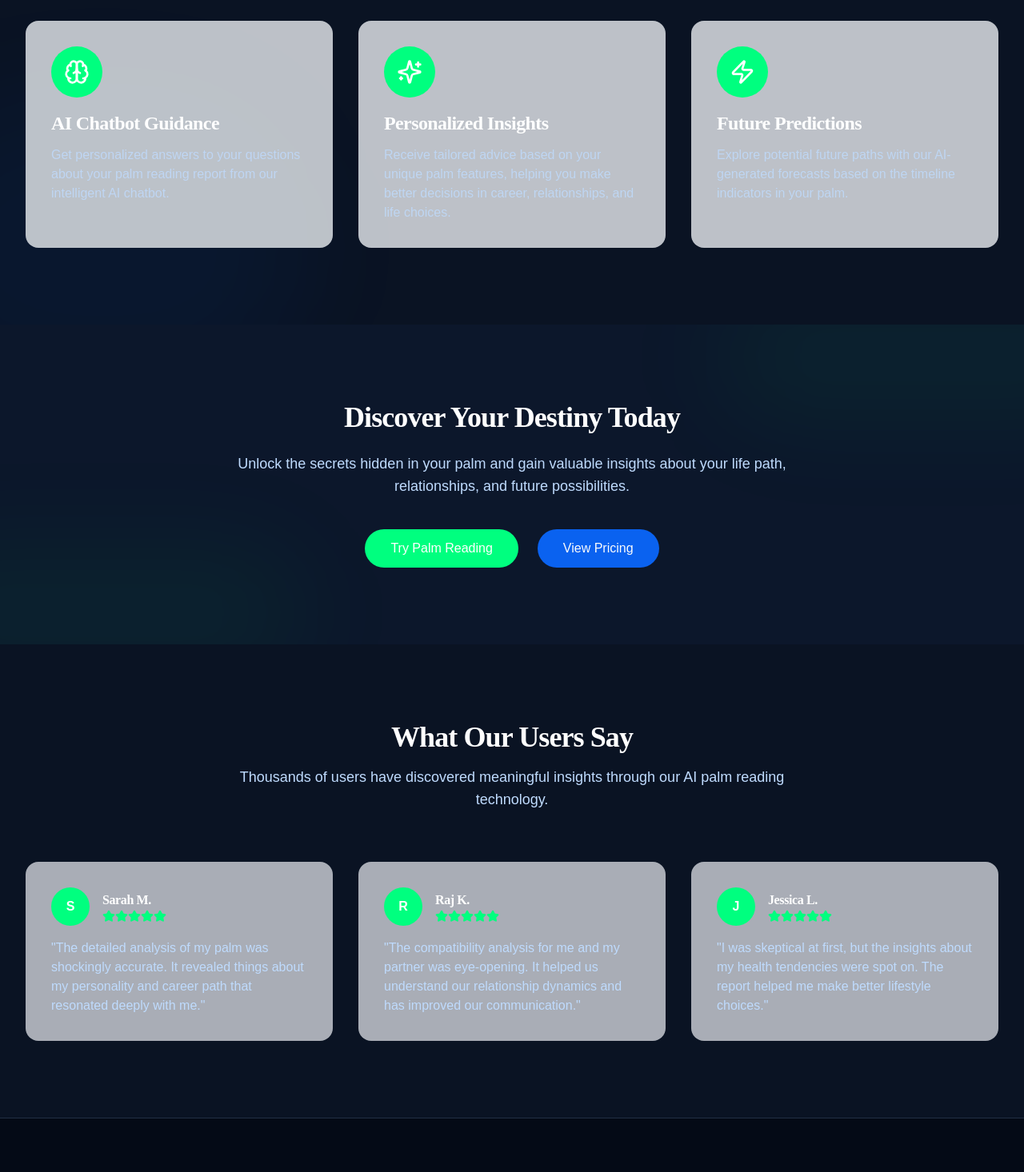
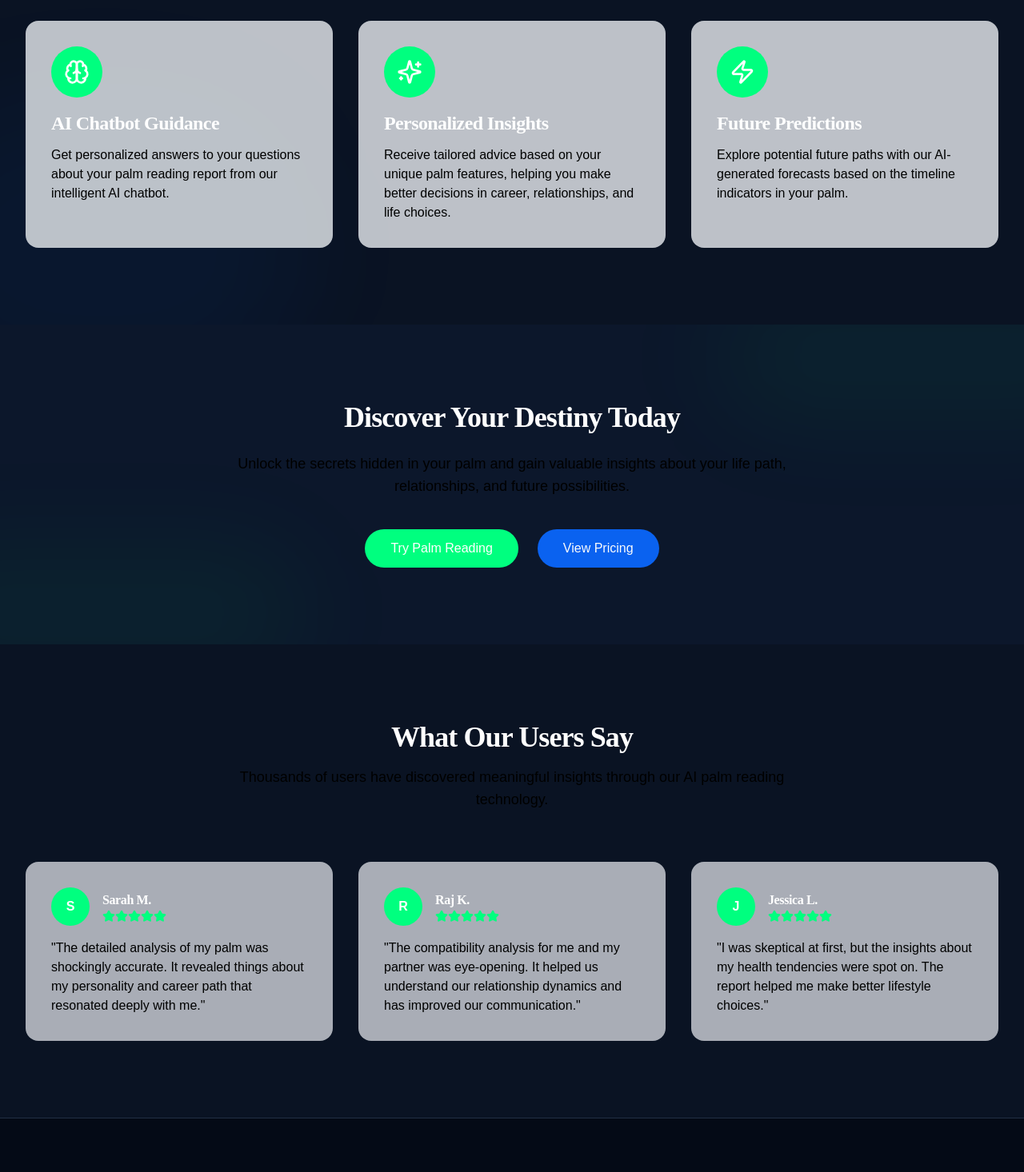
Before and after one commit to DrMamtaSaini/palmistry-connect, a React (Vite) app: page / in a window 1280 px wide. Shown: the part 1362-2828 px from the top of the page at 80% size. Built offline with nearby package versions, Linux system fonts and the light colour scheme.

Commit message:
Change text color
Change text color from light blue to black for better visibility.

```diff
--- a/src/components/FeatureCard.tsx
+++ b/src/components/FeatureCard.tsx
@@ -24,7 +24,7 @@ const FeatureCard = ({ title, description, icon: Icon, className, index = 0 }: F
         <Icon className="h-8 w-8 text-white" />
       </div>
       <h3 className="text-2xl font-semibold mb-3 text-white">{title}</h3>
-      <p className="text-blue-200/80">{description}</p>
+      <p className="text-black font-medium">{description}</p>
     </div>
   );
 };
--- a/src/pages/Index.tsx
+++ b/src/pages/Index.tsx
@@ -35,7 +35,7 @@ const Index = () => {
         <div className="content-container">
           <div className="text-center max-w-3xl mx-auto mb-16 reveal">
             <h2 className="heading-lg mb-4 text-white">Advanced AI Palm Reading Features</h2>
-            <p className="text-blue-200 text-lg">
+            <p className="text-black text-lg font-medium">
               Our powerful AI technology analyzes your palm's unique features to provide detailed,
               accurate insights about your life and relationships.
             </p>
@@ -90,7 +90,7 @@ const Index = () => {
         <div className="content-container relative z-10 text-center">
           <div className="max-w-3xl mx-auto reveal">
             <h2 className="heading-lg mb-6 text-white">Discover Your Destiny Today</h2>
-            <p className="text-blue-200 text-lg mb-10">
+            <p className="text-black text-lg font-medium mb-10">
               Unlock the secrets hidden in your palm and gain valuable insights about your life path, relationships, and future possibilities.
             </p>
             <div className="flex flex-col sm:flex-row justify-center gap-6">
@@ -116,7 +116,7 @@ const Index = () => {
         <div className="content-container">
           <div className="text-center max-w-3xl mx-auto mb-16 reveal">
             <h2 className="heading-lg mb-4 text-white">What Our Users Say</h2>
-            <p className="text-blue-200 text-lg">
+            <p className="text-black text-lg font-medium">
               Thousands of users have discovered meaningful insights through our AI palm reading technology.
             </p>
           </div>
@@ -138,7 +138,7 @@ const Index = () => {
                   </div>
                 </div>
               </div>
-              <p className="text-blue-200">"The detailed analysis of my palm was shockingly accurate. It revealed things about my personality and career path that resonated deeply with me."</p>
+              <p className="text-black font-medium">"The detailed analysis of my palm was shockingly accurate. It revealed things about my personality and career path that resonated deeply with me."</p>
             </div>
 
             <div className="bg-gray-300/80 p-8 rounded-2xl hover:shadow-elegant transition-all duration-500 reveal">
@@ -157,7 +157,7 @@ const Index = () => {
                   </div>
                 </div>
               </div>
-              <p className="text-blue-200">"The compatibility analysis for me and my partner was eye-opening. It helped us understand our relationship dynamics and has improved our communication."</p>
+              <p className="text-black font-medium">"The compatibility analysis for me and my partner was eye-opening. It helped us understand our relationship dynamics and has improved our communication."</p>
             </div>
 
             <div className="bg-gray-300/80 p-8 rounded-2xl hover:shadow-elegant transition-all duration-500 reveal">
@@ -176,7 +176,7 @@ const Index = () => {
                   </div>
                 </div>
               </div>
-              <p className="text-blue-200">"I was skeptical at first, but the insights about my health tendencies were spot on. The report helped me make better lifestyle choices."</p>
+              <p className="text-black font-medium">"I was skeptical at first, but the insights about my health tendencies were spot on. The report helped me make better lifestyle choices."</p>
             </div>
           </div>
         </div>
```
